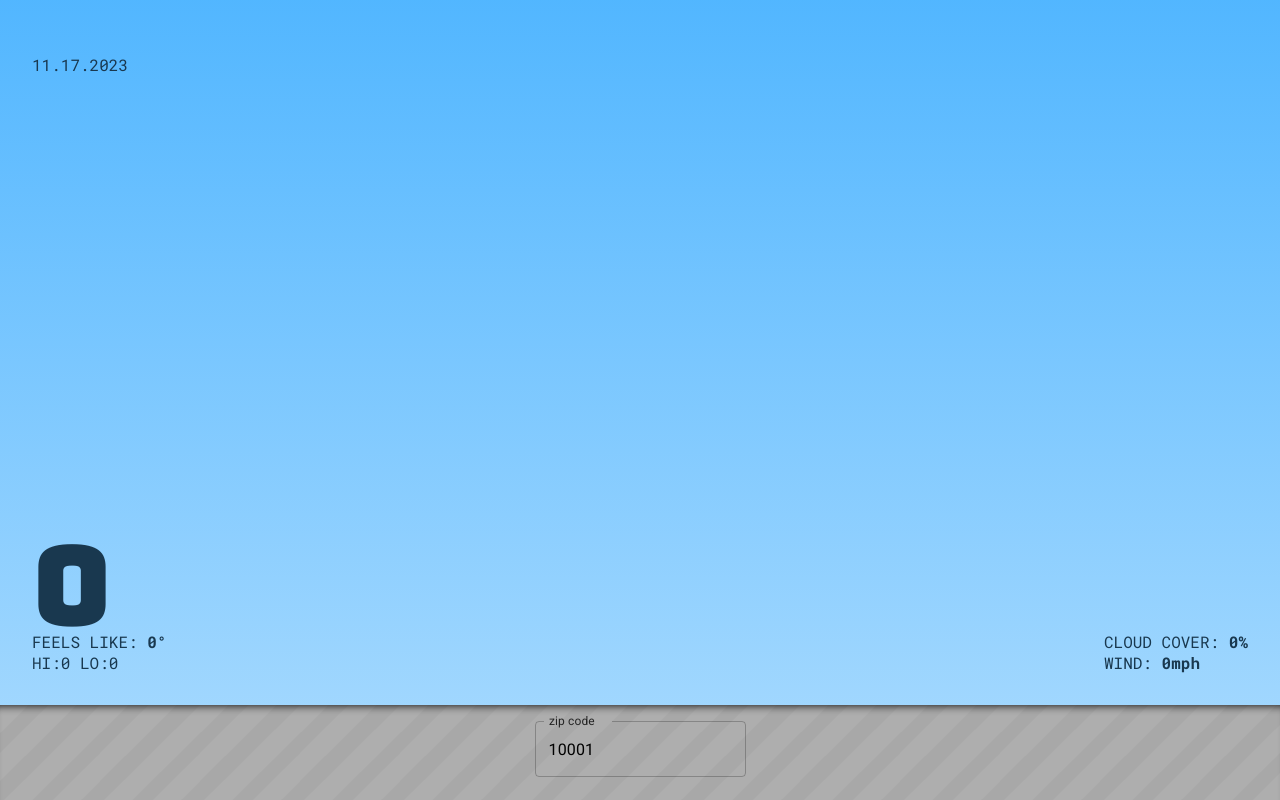
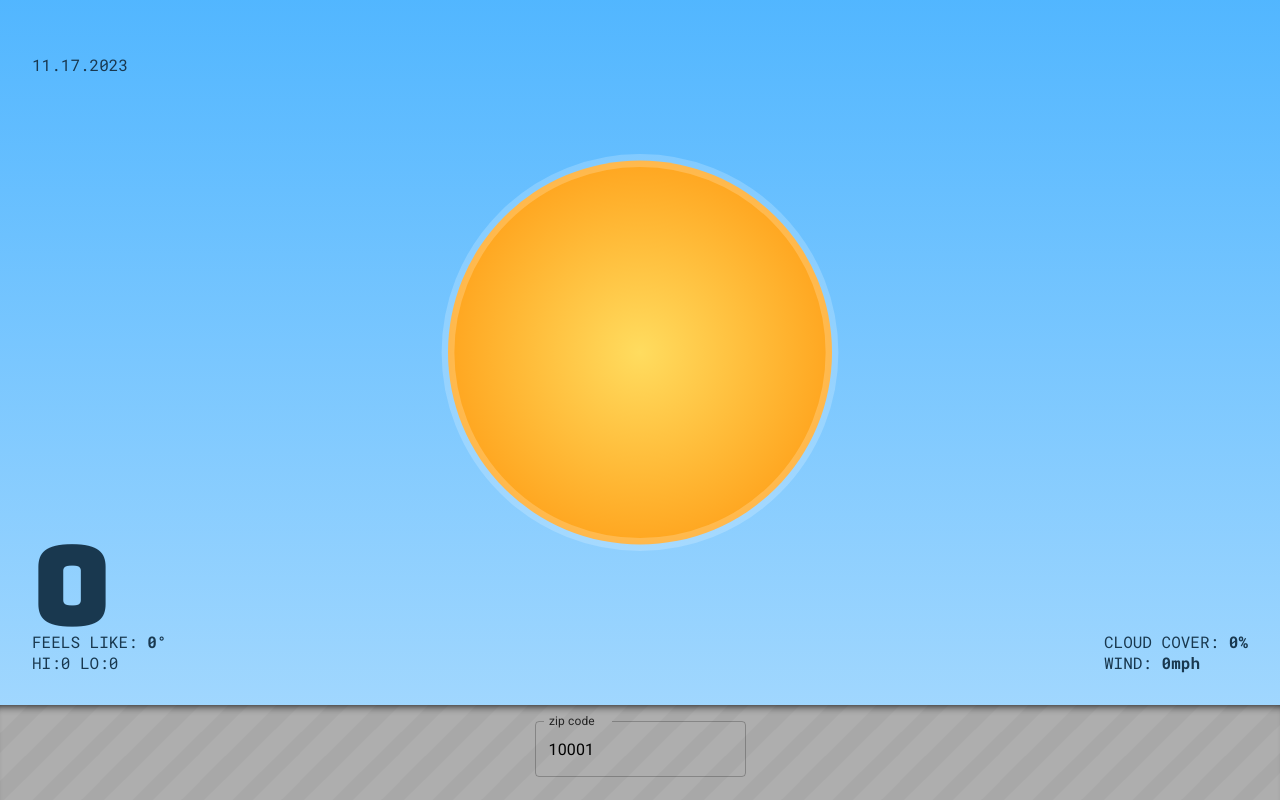
Before and after one commit to aokorodu/weather-app, a React (Create React App) app: page / in a window 1280 px wide. Built offline with nearby package versions, Linux system fonts and the light colour scheme; no server answers.

Commit message:
added sun and stars to sky component

```diff
--- a/src/components/sky/index.tsx
+++ b/src/components/sky/index.tsx
@@ -4,12 +4,16 @@
 
 const Sky = ({ sunrise, sunset, locationTime }: SkyProps) => {
 
-    const str: TimeOfDay = getTimeOfDay(locationTime, sunrise, sunset);
-    console.log('time of day: ', str)
+    const todString: TimeOfDay = getTimeOfDay(locationTime, sunrise, sunset);
+    console.log('time of day: ', todString)
+    const getSun = () => {
+
+    }
+
     const getFill = (): string => {
 
         let fillString = "";
-        switch (str) {
+        switch (todString) {
             case "day":
                 fillString = "url(#dayGradient)"
                 break;
@@ -37,9 +41,55 @@
     return (
         <svg width="100%" height="100%" viewBox="0 0 500 500" preserveAspectRatio="xMidYMid slice">
             <rect width="500" height="500" fill={getFill()} />
-
+            {todString === "day" && <circle cx="250" cy="250" r="75" fill="url(#radial_gradient)" stroke="white" strokeWidth="5" strokeOpacity={.2} />
+            }
+            {(todString !== "day") && (todString !== "sunrise") && <g fill="white">
+                <circle cx="119.5" cy="201.5" r="1.5" />
+                <circle cx="62.5" cy="253.5" r="1.5" />
+                <circle cx="70.3818" cy="45.5" r="1.5" />
+                <circle cx="414.421" cy="179.212" r="1.5" />
+                <circle cx="10.7568" cy="120.447" r="1.5" />
+                <circle cx="376.138" cy="110.78" r="1.5" />
+                <circle cx="282.027" cy="190.88" r="1.5" />
+                <circle cx="288.88" cy="248.869" r="1.5" />
+                <circle cx="272.137" cy="228.298" r="1.5" />
+                <circle cx="473.566" cy="9.271" r="1.5" />
+                <circle cx="322.506" cy="188.986" r="1.5" />
+                <circle cx="266.777" cy="66.5605" r="1.5" />
+                <circle cx="66.0029" cy="205.838" r="1.5" />
+                <circle cx="293.371" cy="94.5" r="1.5" />
+                <circle cx="134.351" cy="89.9966" r="1.5" />
+                <circle cx="283.241" cy="112.518" r="1.5" />
+                <circle cx="394.567" cy="231.708" r="1.5" />
+                <circle cx="149.291" cy="234.898" r="1.5" />
+                <circle cx="423.246" cy="3.19141" r="1.5" />
+                <circle cx="489.888" cy="118.565" r="1.5" />
+                <circle cx="191.196" cy="151.113" r="1.5" />
+                <circle cx="469.17" cy="54.4932" r="1.5" />
+                <circle cx="216.357" cy="220.34" r="1.5" />
+                <circle cx="378.582" cy="175.51" r="1.5" />
+                <circle cx="410.387" cy="68.5" r="1.5" />
+                <circle cx="447.396" cy="230.5" r="1.5" />
+                <circle cx="153.062" cy="32.2837" r="1.5" />
+                <circle cx="241.618" cy="98.7563" r="1.5" />
+                <circle cx="226.5" cy="123.771" r="1.5" />
+                <circle cx="334.811" cy="92.0938" r="1.5" />
+                <circle cx="12.5996" cy="49.0952" r="1.5" />
+                <circle cx="98.5" cy="245.5" r="1.5" />
+                <circle cx="38.5" cy="178.616" r="1.5" />
+                <circle cx="112.237" cy="86.0195" r="1.5" />
+                <circle cx="60.9102" cy="177.766" r="1.5" />
+                <circle cx="127.236" cy="79.2178" r="1.5" />
+                <circle cx="69.5" cy="93.479" r="1.5" />
+                <circle cx="314.146" cy="23.2773" r="1.5" />
+            </g>
+            }
 
             <defs>
+                <radialGradient id="radial_gradient">
+                    <stop offset="0%" stopColor="#FFDC5F" />
+                    <stop offset="100%" stopColor="#FFA620" />
+                </radialGradient>
                 <linearGradient id="dayGradient" x1="250" y1="0" x2="250" y2="500" gradientUnits="userSpaceOnUse">
                     <stop stopColor="#32A9FF" />
                     <stop offset="1" stopColor="#C0E4FE" />
--- a/src/components/weather-animation/clear/index.tsx
+++ b/src/components/weather-animation/clear/index.tsx
@@ -1,44 +1,6 @@
 const ClearAnimation = () => {
     return (<>
-        <g fill="white">
-            <circle cx="119.5" cy="201.5" r="1.5" />
-            <circle cx="62.5" cy="253.5" r="1.5" />
-            <circle cx="70.3818" cy="45.5" r="1.5" />
-            <circle cx="414.421" cy="179.212" r="1.5" />
-            <circle cx="10.7568" cy="120.447" r="1.5" />
-            <circle cx="376.138" cy="110.78" r="1.5" />
-            <circle cx="282.027" cy="190.88" r="1.5" />
-            <circle cx="288.88" cy="248.869" r="1.5" />
-            <circle cx="272.137" cy="228.298" r="1.5" />
-            <circle cx="473.566" cy="9.271" r="1.5" />
-            <circle cx="322.506" cy="188.986" r="1.5" />
-            <circle cx="266.777" cy="66.5605" r="1.5" />
-            <circle cx="66.0029" cy="205.838" r="1.5" />
-            <circle cx="293.371" cy="94.5" r="1.5" />
-            <circle cx="134.351" cy="89.9966" r="1.5" />
-            <circle cx="283.241" cy="112.518" r="1.5" />
-            <circle cx="394.567" cy="231.708" r="1.5" />
-            <circle cx="149.291" cy="234.898" r="1.5" />
-            <circle cx="423.246" cy="3.19141" r="1.5" />
-            <circle cx="489.888" cy="118.565" r="1.5" />
-            <circle cx="191.196" cy="151.113" r="1.5" />
-            <circle cx="469.17" cy="54.4932" r="1.5" />
-            <circle cx="216.357" cy="220.34" r="1.5" />
-            <circle cx="378.582" cy="175.51" r="1.5" />
-            <circle cx="410.387" cy="68.5" r="1.5" />
-            <circle cx="447.396" cy="230.5" r="1.5" />
-            <circle cx="153.062" cy="32.2837" r="1.5" />
-            <circle cx="241.618" cy="98.7563" r="1.5" />
-            <circle cx="226.5" cy="123.771" r="1.5" />
-            <circle cx="334.811" cy="92.0938" r="1.5" />
-            <circle cx="12.5996" cy="49.0952" r="1.5" />
-            <circle cx="98.5" cy="245.5" r="1.5" />
-            <circle cx="38.5" cy="178.616" r="1.5" />
-            <circle cx="112.237" cy="86.0195" r="1.5" />
-            <circle cx="60.9102" cy="177.766" r="1.5" />
-            <circle cx="127.236" cy="79.2178" r="1.5" />
-            <circle cx="69.5" cy="93.479" r="1.5" />
-            <circle cx="314.146" cy="23.2773" r="1.5" /></g>
+
 
     </>)
 }
--- a/src/components/weather-animation/cloudy/index.tsx
+++ b/src/components/weather-animation/cloudy/index.tsx
@@ -3,7 +3,6 @@
 const CloudyAnimation = () => {
     return (
         <>
-            <circle cx="250" cy="250" r="75" fill="url(#radial_gradient)" stroke="white" strokeWidth="5" strokeOpacity={.2} />
             <g className={styles.cloud_1}>
                 <use href="#cloud" x="100" y="100"></use>
             </g>
@@ -16,16 +15,6 @@
             <g className={styles.cloud_4}>
                 <use href="#cloud" x="100" y="150"></use>
             </g>
-            {/* <g filter="url(#filter1_f_355_78)">
-                <ellipse cx="374.5" cy="274" rx="39.5" ry="35" fill="white" />
-                <ellipse cx="405" cy="294.5" rx="40" ry="35.5" fill="white" />
-                <ellipse cx="345.5" cy="294.5" rx="39.5" ry="35.5" fill="white" />
-                <ellipse cx="305.5" cy="329" rx="39.5" ry="35" fill="white" />
-                <ellipse cx="365.5" cy="329" rx="39.5" ry="35" fill="white" />
-                <ellipse cx="405" cy="329" rx="40" ry="35" fill="white" />
-                <ellipse cx="444.5" cy="317.5" rx="39.5" ry="35.5" fill="white" />
-                <ellipse cx="431.5" cy="274" rx="39.5" ry="35" fill="white" />
-            </g> */}
             <defs>
                 <g id="cloud" >
                     <path fillRule="evenodd" clipRule="evenodd" d="M184.788 47.6002C186.898 43.3382 188.074 38.5965 188.074 33.6C188.074 15.0432 171.849 0 151.835 0C141.56 0 132.283 3.96534 125.688 10.3356C119.093 3.96534 109.817 0 99.5413 0C84.8606 0 72.2188 8.09411 66.5238 19.7318C49.7294 22.5518 36.9423 36.2519 36.7007 52.8027C36.5469 52.8009 36.3928 52.8 36.2385 52.8C16.2245 52.8 0 67.8432 0 86.4C0 104.957 16.2245 120 36.2385 120C47.2505 120 57.1152 115.446 63.7615 108.258C70.4078 115.446 80.2725 120 91.2844 120C97.8382 120 103.986 118.387 109.29 115.566C114.662 118.387 120.887 120 127.523 120C138.56 120 148.458 115.54 155.185 108.48C157.935 109.107 160.806 109.44 163.761 109.44C183.775 109.44 200 94.1819 200 75.36C200 63.9106 193.996 53.7799 184.788 47.6002Z" fill="white" fillOpacity={.85} />
--- a/src/components/weather-animation/sunny/index.tsx
+++ b/src/components/weather-animation/sunny/index.tsx
@@ -1,13 +1,7 @@
 const SunnyAnimation = () => {
     return (
         <>
-            <circle cx="250" cy="250" r="75" fill="url(#radial_gradient)" stroke="white" strokeWidth="5" strokeOpacity={.2} />
-            <defs>
-                <radialGradient id="radial_gradient">
-                    <stop offset="0%" stopColor="#FFDC5F" />
-                    <stop offset="100%" stopColor="#FFA620" />
-                </radialGradient>
-            </defs>
+            {/* put some sunny stuff here*/}
         </>
     )
 }
```
